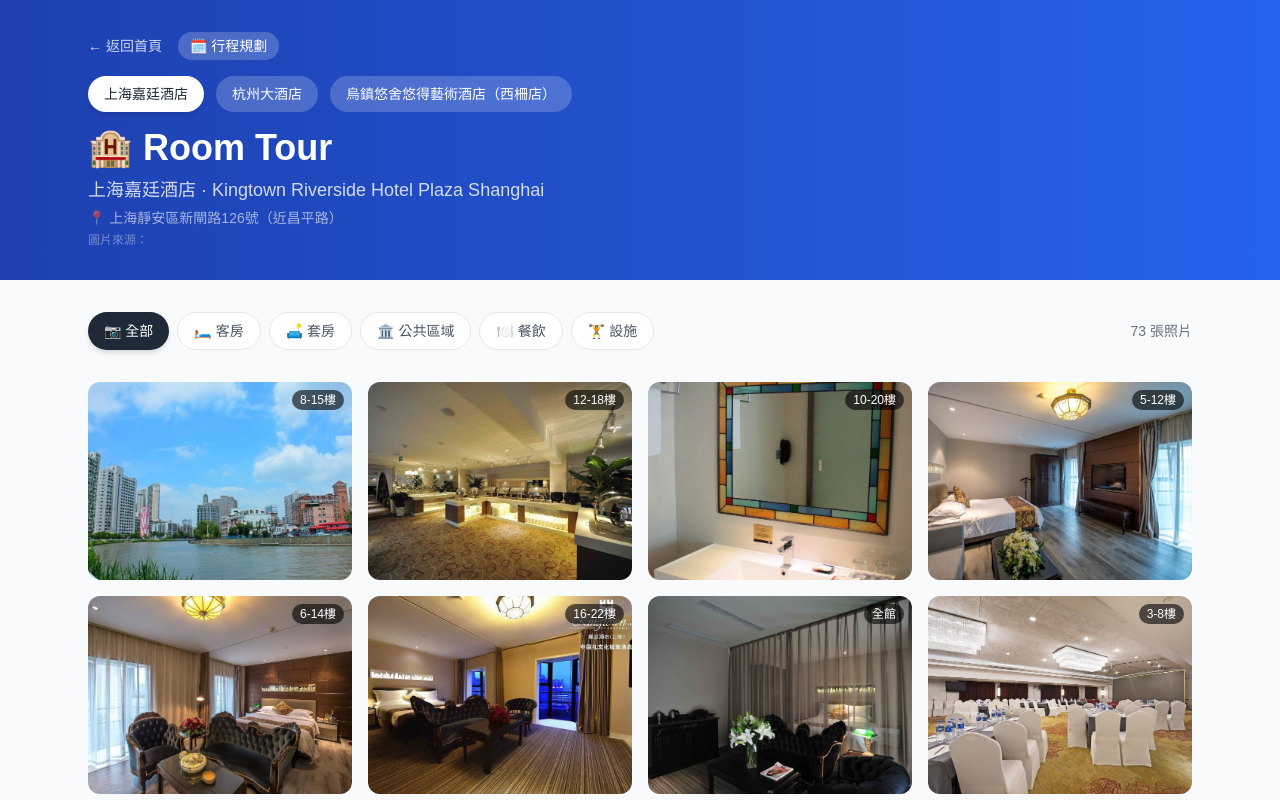
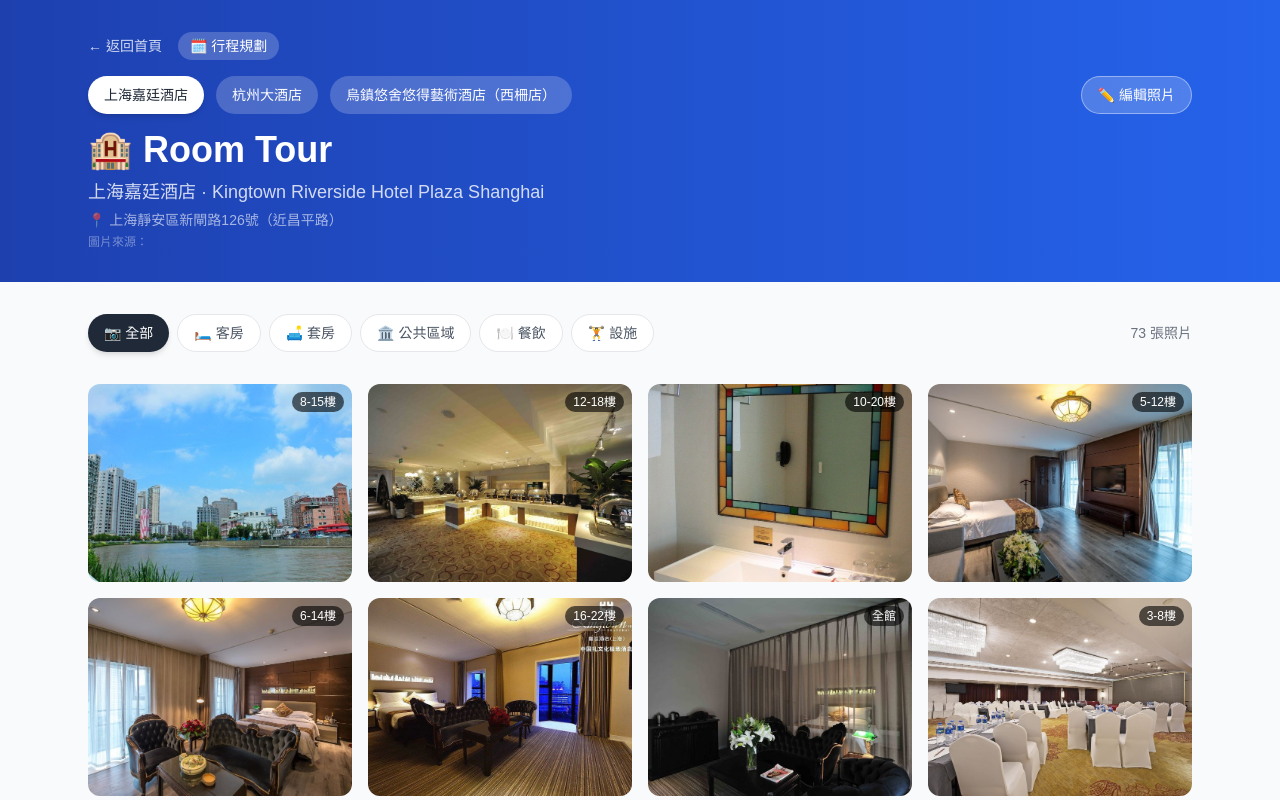
Before and after one commit to andy0958338099/travel, a Next.js app in the folder frontend/: page /travel/room-tour in a window 1280 px wide. Shown: the top 800 px of the page. Built offline with nearby package versions, Linux system fonts and the light colour scheme.

Commit message:
feat(room-tour): mutable photo order + delete, localStorage per hotel, edit mode toggle

```diff
--- a/frontend/src/app/travel/room-tour/page.tsx
+++ b/frontend/src/app/travel/room-tour/page.tsx
@@ -185,22 +185,78 @@ wuzhenYoushe: {
 
 type HotelKey = keyof typeof HOTELS;
 
+// ─── Per-hotel photo state (localStorage-backed) ───────────────────────────────
+function useHotelPhotos(hotelKey: HotelKey) {
+  const defaultPhotos = HOTELS[hotelKey as HotelKey].photos;
+  const storageKey = `room-tour-photos-${hotelKey}`;
+  const [photos, setPhotos] = useState<Photo[]>(() => {
+    if (typeof window === 'undefined') return defaultPhotos;
+    try {
+      const saved = localStorage.getItem(storageKey);
+      return saved ? JSON.parse(saved) : defaultPhotos;
+    } catch {
+      return defaultPhotos;
+    }
+  });
+  const [modified, setModified] = useState(false);
+
+  const save = (next: Photo[]) => {
+    setPhotos(next);
+    setModified(true);
+    localStorage.setItem(storageKey, JSON.stringify(next));
+  };
+
+  const deletePhoto = (idx: number) => {
+    const next = photos.filter((_, i) => i !== idx);
+    save(next);
+  };
+
+  const moveLeft = (idx: number) => {
+    if (idx === 0) return;
+    const next = [...photos];
+    [next[idx - 1], next[idx]] = [next[idx], next[idx - 1]];
+    save(next);
+  };
+
+  const moveRight = (idx: number) => {
+    if (idx === photos.length - 1) return;
+    const next = [...photos];
+    [next[idx], next[idx + 1]] = [next[idx + 1], next[idx]];
+    save(next);
+  };
+
+  const reset = () => {
+    setPhotos(defaultPhotos);
+    setModified(false);
+    localStorage.removeItem(storageKey);
+  };
+
+  return { photos, modified, deletePhoto, moveLeft, moveRight, reset };
+}
+
+// ─── Main Component ─────────────────────────────────────────────────────────────
 export default function RoomTourPage() {
   const [activeCategory, setActiveCategory] = useState('all');
   const [lightbox, setLightbox] = useState<Photo | null>(null);
   const [activeHotel, setActiveHotel] = useState<HotelKey>('shanghai');
+  const [editMode, setEditMode] = useState(false);
 
-  type HotelData = typeof HOTELS[HotelKey];
-  const hotel: HotelData = HOTELS[activeHotel];
+  const { photos, modified, deletePhoto, moveLeft, moveRight, reset } = useHotelPhotos(activeHotel);
+
   const filtered =
     activeCategory === 'all'
-      ? hotel.photos
-      : hotel.photos.filter((p) => p.category === activeCategory);
+      ? photos
+      : photos.filter((p) => p.category === activeCategory);
+
+  const handleHotelChange = (key: HotelKey) => {
+    setActiveHotel(key);
+    setEditMode(false);
+  };
 
   return (
     <div className="min-h-screen bg-gray-50">
       {/* Header */}
-      <div className={`bg-gradient-to-r ${hotel.color} text-white`}>
+      <div className={`bg-gradient-to-r ${HOTELS[activeHotel].color} text-white`}>
         <div className="max-w-6xl mx-auto px-6 py-8">
           <div className="flex items-center gap-4 mb-4 flex-wrap">
             <Link href="/travel" className="text-white/80 hover:text-white text-sm">
@@ -216,7 +272,7 @@ export default function RoomTourPage() {
             {(Object.keys(HOTELS) as HotelKey[]).map((key) => (
               <button
                 key={key}
-                onClick={() => setActiveHotel(key)}
+                onClick={() => handleHotelChange(key)}
                 className={`px-4 py-2 rounded-full text-sm font-medium transition-all ${
                   activeHotel === key
                     ? 'bg-white text-gray-800 shadow-md'
@@ -226,12 +282,38 @@ export default function RoomTourPage() {
                 {HOTELS[key].name}
               </button>
             ))}
+            <button
+              onClick={() => setEditMode((v) => !v)}
+              className={`px-4 py-2 rounded-full text-sm font-medium transition-all ml-auto ${
+                editMode
+                  ? 'bg-red-500 text-white shadow-md'
+                  : 'bg-white/20 hover:bg-white/30 text-white border border-white/40'
+              }`}
+            >
+              {editMode ? '✏️ 離開編輯' : '✏️ 編輯照片'}
+            </button>
           </div>
 
           <h1 className="text-4xl font-bold mb-2">🏨 Room Tour</h1>
-          <p className="text-white/80 text-lg">{hotel.name} · {hotel.nameEn}</p>
-          <p className="text-white/60 text-sm mt-1">📍 {hotel.address}</p>
-          <p className="text-white/40 text-xs mt-1">圖片來源：{hotel.source}</p>
+          <p className="text-white/80 text-lg">{HOTELS[activeHotel].name} · {HOTELS[activeHotel].nameEn}</p>
+          <p className="text-white/60 text-sm mt-1">📍 {HOTELS[activeHotel].address}</p>
+          <p className="text-white/40 text-xs mt-1">圖片來源：{HOTELS[activeHotel].source}</p>
+
+          {/* Edit mode banner */}
+          {editMode && (
+            <div className="mt-4 bg-white/20 backdrop-blur-sm rounded-xl p-3 flex items-center gap-3 flex-wrap">
+              <span className="text-white text-sm">✏️ 編輯模式：點擊 × 刪除照片，← → 調整順序</span>
+              {modified && (
+                <span className="text-yellow-300 text-xs">● 已修改（自動儲存）</span>
+              )}
+              <button
+                onClick={reset}
+                className="ml-auto text-xs bg-white/20 hover:bg-white/30 text-white px-3 py-1 rounded-full border border-white/40 transition-colors"
+              >
+                重置為預設
+              </button>
+            </div>
+          )}
         </div>
       </div>
 
@@ -258,11 +340,19 @@ export default function RoomTourPage() {
 
         {/* Photo grid */}
         <div className="grid grid-cols-2 md:grid-cols-3 lg:grid-cols-4 gap-4">
-          {filtered.map((photo, idx) => (
+          {filtered.map((photo, fidx) => {
+            // Find real index in photos array (accounting for category filter)
+            const realIdx = photos.findIndex((p) => p.src === photo.src && p.caption === photo.caption);
+            return (
+            <div
+              key={`${photo.src}-${fidx}`}
+              className="group relative aspect-[4/3] overflow-hidden rounded-xl bg-gray-200"
+            >
+              {/* Thumbnail */}
               <button
-              key={idx}
-              onClick={() => setLightbox(photo)}
-              className="group relative aspect-[4/3] overflow-hidden rounded-xl bg-gray-200 cursor-zoom-in"
+                onClick={() => !editMode && setLightbox(photo)}
+                className={`w-full h-full cursor-zoom-in ${editMode ? 'opacity-60' : ''}`}
+                disabled={editMode}
               >
                 <img
                   src={photo.src}
@@ -272,16 +362,64 @@ export default function RoomTourPage() {
                     (e.target as HTMLImageElement).style.display = 'none';
                   }}
                 />
+              </button>
+
+              {/* Hover caption (view mode) */}
+              {!editMode && (
                 <div className="absolute inset-0 bg-black/0 group-hover:bg-black/40 transition-colors flex items-end">
                   <div className="p-2 text-white text-xs opacity-0 group-hover:opacity-100 transition-opacity">
                     {photo.caption}
                   </div>
                 </div>
+              )}
+
+              {/* Location tag */}
               <div className="absolute top-2 right-2 bg-black/60 text-white text-xs px-2 py-0.5 rounded-full">
                 {photo.location}
               </div>
+
+              {/* Edit controls (always visible in edit mode, on hover in view mode) */}
+              {editMode ? (
+                /* Edit mode: always show controls */
+                <div className="absolute inset-0 flex flex-col items-center justify-center gap-1">
+                  <button
+                    onClick={() => moveLeft(realIdx)}
+                    disabled={realIdx === 0}
+                    className="bg-white/90 hover:bg-white text-gray-800 w-8 h-8 rounded-full flex items-center justify-center text-lg font-bold shadow disabled:opacity-30 disabled:cursor-not-allowed"
+                    title="向左移動"
+                  >
+                    ←
                   </button>
-          ))}
+                  <button
+                    onClick={() => deletePhoto(realIdx)}
+                    className="bg-red-500 hover:bg-red-600 text-white w-9 h-9 rounded-full flex items-center justify-center text-xl font-bold shadow"
+                    title="刪除"
+                  >
+                    ×
+                  </button>
+                  <button
+                    onClick={() => moveRight(realIdx)}
+                    disabled={realIdx === photos.length - 1}
+                    className="bg-white/90 hover:bg-white text-gray-800 w-8 h-8 rounded-full flex items-center justify-center text-lg font-bold shadow disabled:opacity-30 disabled:cursor-not-allowed"
+                    title="向右移動"
+                  >
+                    →
+                  </button>
+                  <span className="text-white text-[10px] bg-black/50 px-1 rounded mt-1">
+                    {photo.caption.slice(0, 12)}...
+                  </span>
+                </div>
+              ) : (
+                /* View mode: show on hover */
+                <div className="absolute inset-0 bg-black/0 group-hover:bg-black/40 transition-colors flex items-end justify-end p-2">
+                  <span className="bg-black/60 text-white text-xs px-2 py-0.5 rounded-full opacity-0 group-hover:opacity-100 transition-opacity">
+                    {photo.caption}
+                  </span>
+                </div>
+              )}
+            </div>
+          );
+          })}
         </div>
 
         {filtered.length === 0 && (
```
Lines whose indentation alone changed are shown as unchanged.
